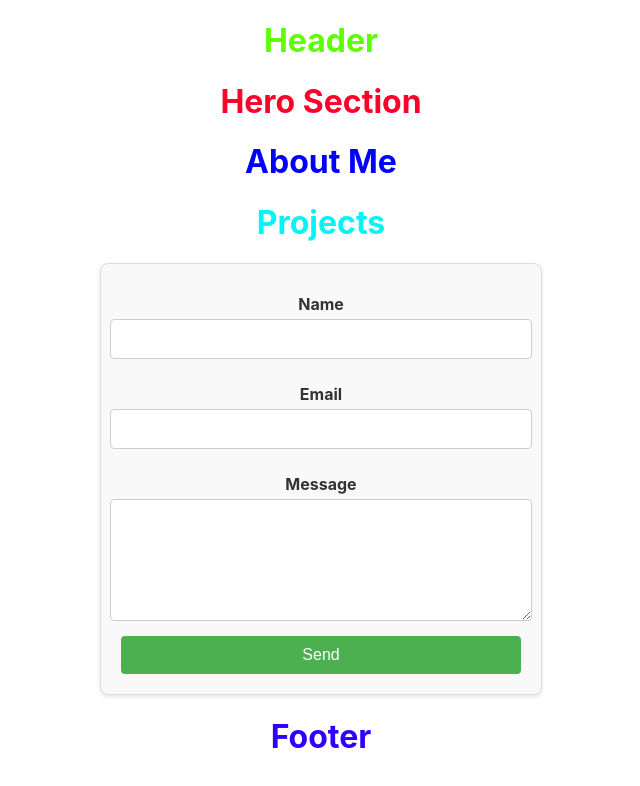
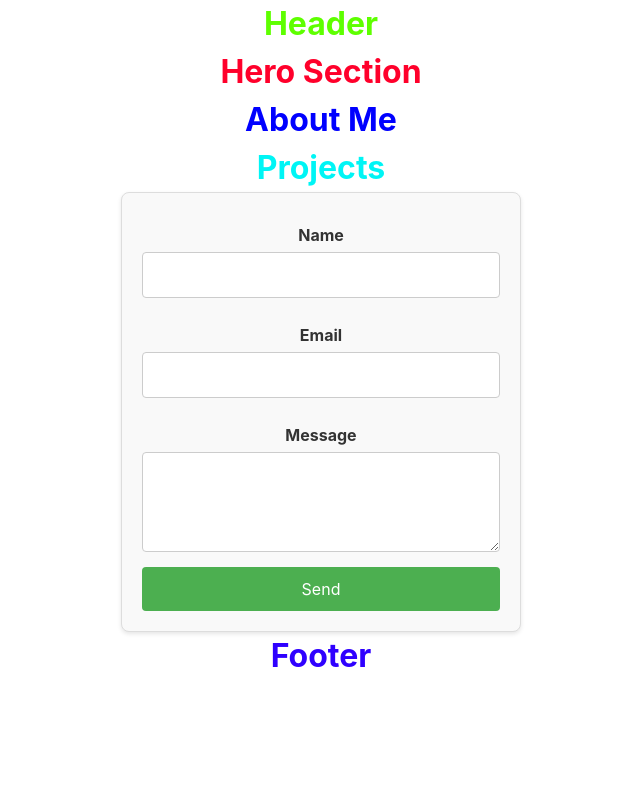
Before and after one commit to BuraYu/portfolio, a React (Create React App) app: page / in a window 1280 px wide. Shown: the top 786 px of the page, without its empty margins (319-959 px from the left). Built offline with nearby package versions, Linux system fonts and the light colour scheme; no server answers.

Commit message:
add reset for css

```diff
--- a/src/App.js
+++ b/src/App.js
@@ -1,3 +1,4 @@
+import "./reset.css";
 import "./App.css";
 import AboutMe from "./components/aboutMe/AboutMe";
 import Contact from "./components/contact/Contact.jsx";
--- a/src/components/contact/Contact.jsx
+++ b/src/components/contact/Contact.jsx
@@ -25,7 +25,8 @@
         }
       );
   };
-
+  //add image next the form?
+  //add notification that the email is sent -> send change the button :D
   return (
     <form ref={form} onSubmit={sendEmail}>
       <label>Name</label>
--- /dev/null
+++ b/src/reset.css
@@ -0,0 +1,63 @@
+/*
+  1. Use a more-intuitive box-sizing model.
+*/
+*,
+*::before,
+*::after {
+  box-sizing: border-box;
+}
+/*
+  2. Remove default margin
+*/
+* {
+  margin: 0;
+  padding: 0;
+}
+/*
+  Typographic tweaks!
+  3. Add accessible line-height
+  4. Improve text rendering
+*/
+body {
+  line-height: 1.5;
+  -webkit-font-smoothing: antialiased;
+}
+/*
+  5. Improve media defaults
+*/
+img,
+picture,
+video,
+canvas,
+svg {
+  display: block;
+  max-width: 100%;
+}
+/*
+  6. Remove built-in form typography styles
+*/
+input,
+button,
+textarea,
+select {
+  font: inherit;
+}
+/*
+  7. Avoid text overflows
+*/
+p,
+h1,
+h2,
+h3,
+h4,
+h5,
+h6 {
+  overflow-wrap: break-word;
+}
+/*
+  8. Create a root stacking context
+*/
+#root,
+#__next {
+  isolation: isolate;
+}
```
